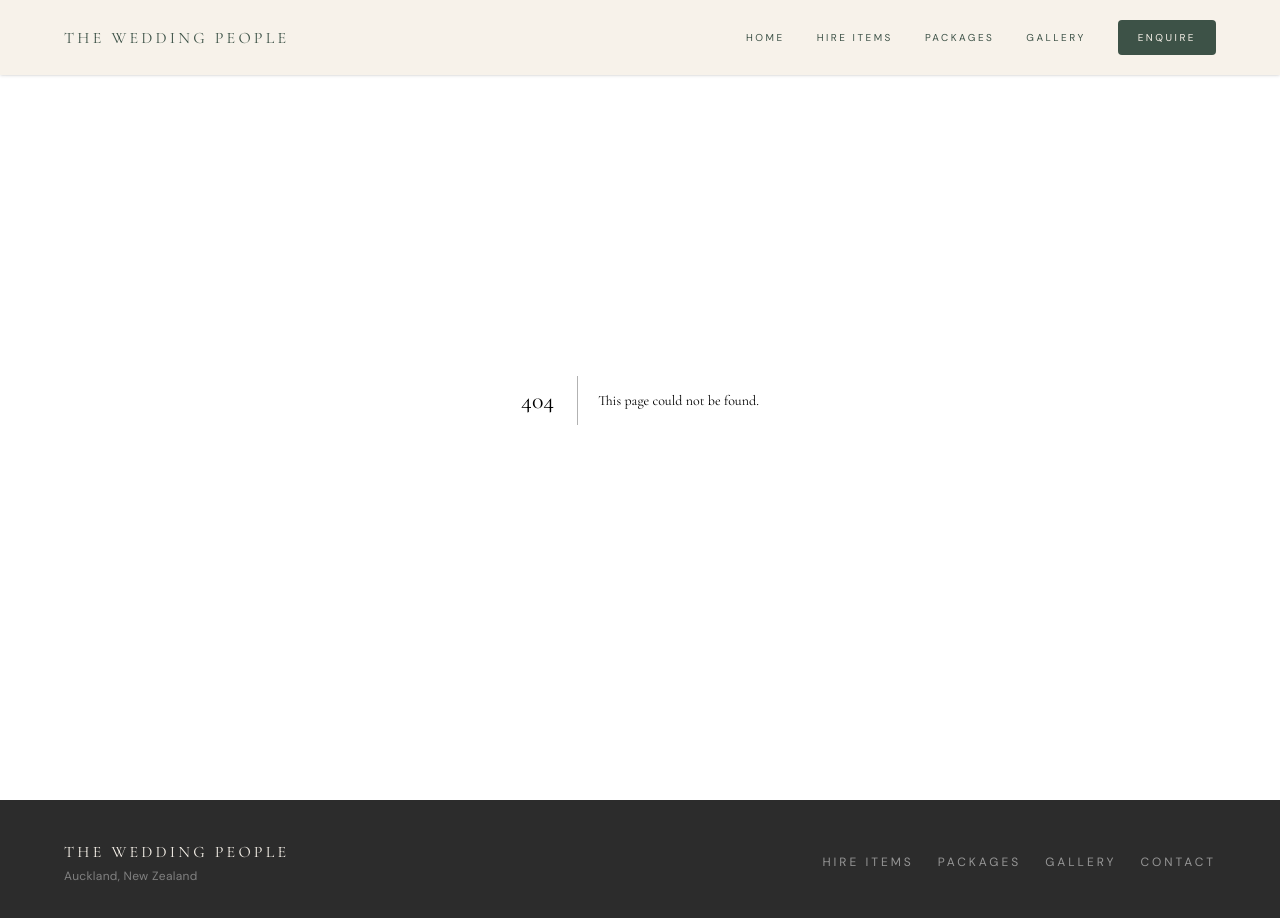
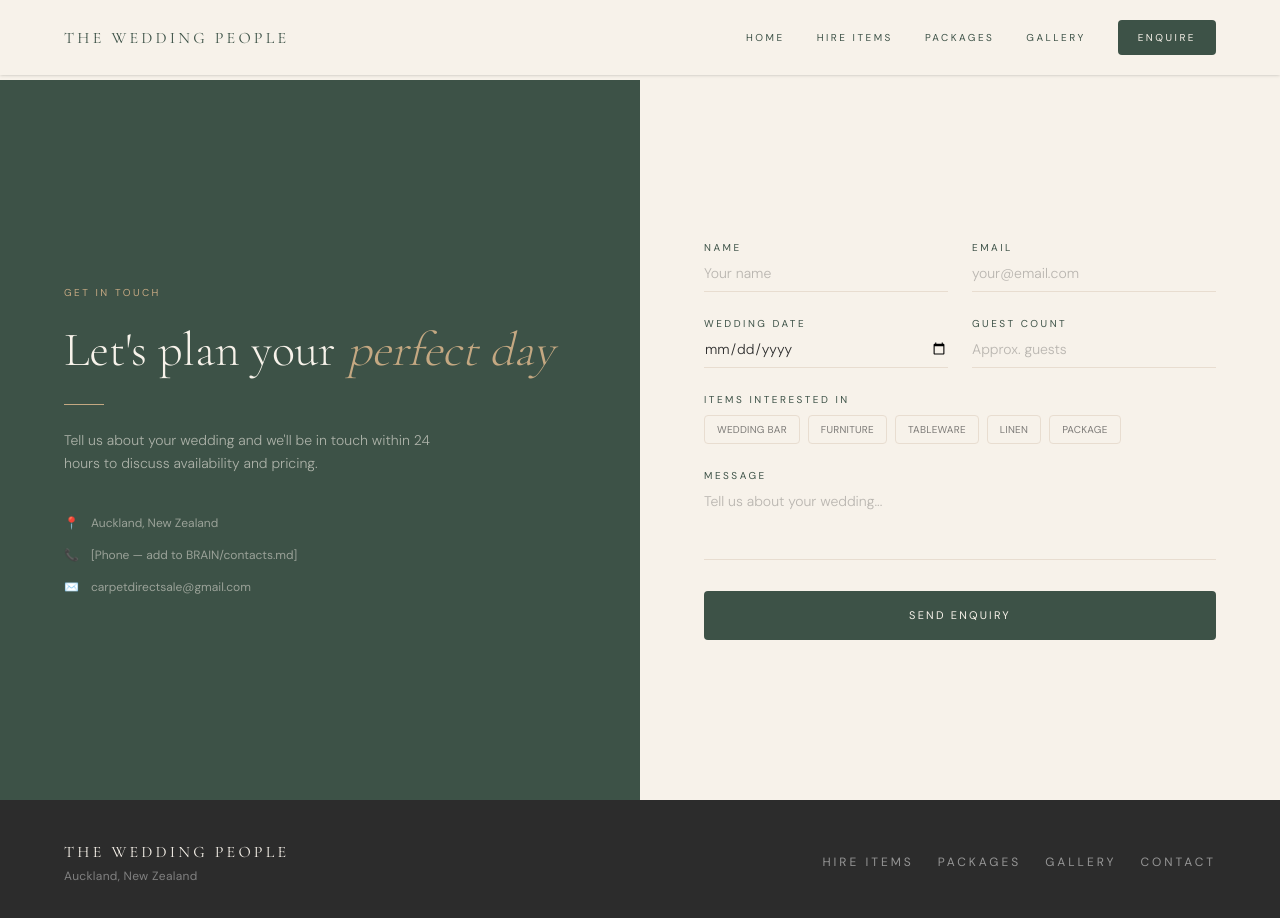
Before and after one commit to V1C4X/theweddingpeople, a Next.js app: page /contact in a window 1280 px wide. Before the commit this address had no page. Shown: the top 918 px of the page. Built offline with nearby package versions, Linux system fonts and the light colour scheme.

Commit message:
feat: Contact page with split layout and enquiry form

```diff
--- /dev/null
+++ b/src/app/contact/page.tsx
@@ -0,0 +1,49 @@
+import { Suspense } from 'react'
+import { EnquiryForm } from '@/components/EnquiryForm'
+
+export const metadata = {
+  title: 'Enquire — The Wedding People',
+  description: 'Get in touch to check availability and pricing for your wedding.',
+}
+
+export default function ContactPage() {
+  return (
+    <main className="min-h-screen pt-20">
+      <div className="grid md:grid-cols-2 min-h-[calc(100vh-5rem)]">
+
+        {/* Left — forest green info panel */}
+        <div className="bg-forest px-10 md:px-16 py-16 flex flex-col justify-center">
+          <p className="text-sand text-[10px] tracking-widest uppercase mb-5">Get In Touch</p>
+          <h1 className="font-heading text-4xl md:text-5xl text-ivory font-light leading-tight">
+            Let&apos;s plan your{' '}
+            <em className="italic text-sand">perfect day</em>
+          </h1>
+          <div className="w-10 h-px bg-sand mt-6 mb-6" />
+          <p className="text-sm font-light text-ivory/60 leading-relaxed max-w-sm">
+            Tell us about your wedding and we&apos;ll be in touch within 24 hours to discuss
+            availability and pricing.
+          </p>
+          <div className="mt-10 flex flex-col gap-4">
+            <p className="text-xs text-ivory/50 flex gap-3 items-center">
+              <span className="text-sand">📍</span> Auckland, New Zealand
+            </p>
+            <p className="text-xs text-ivory/50 flex gap-3 items-center">
+              <span className="text-sand">📞</span> [Phone — add to BRAIN/contacts.md]
+            </p>
+            <p className="text-xs text-ivory/50 flex gap-3 items-center">
+              <span className="text-sand">✉️</span> carpetdirectsale@gmail.com
+            </p>
+          </div>
+        </div>
+
+        {/* Right — form */}
+        <div className="bg-ivory px-10 md:px-16 py-16 flex flex-col justify-center">
+          <Suspense fallback={<div className="text-sm text-charcoal/40">Loading form...</div>}>
+            <EnquiryForm />
+          </Suspense>
+        </div>
+
+      </div>
+    </main>
+  )
+}
```
